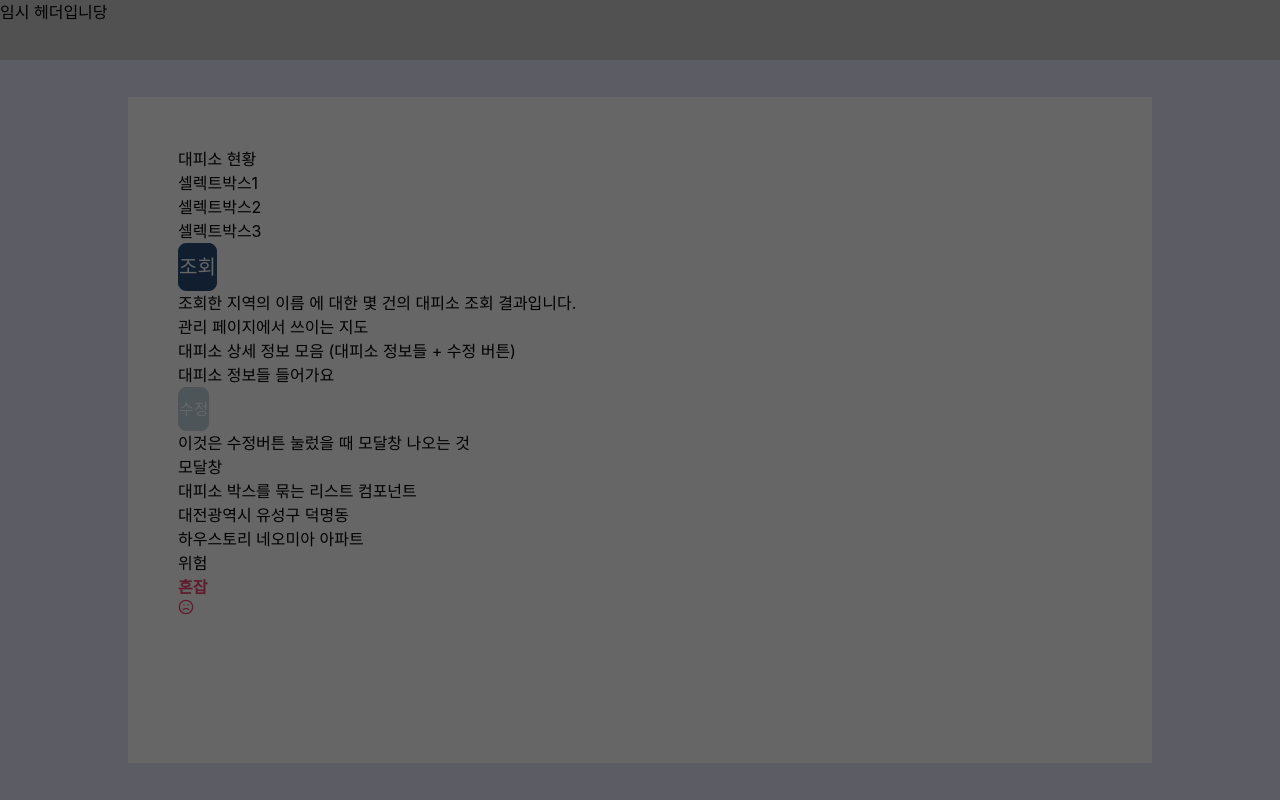
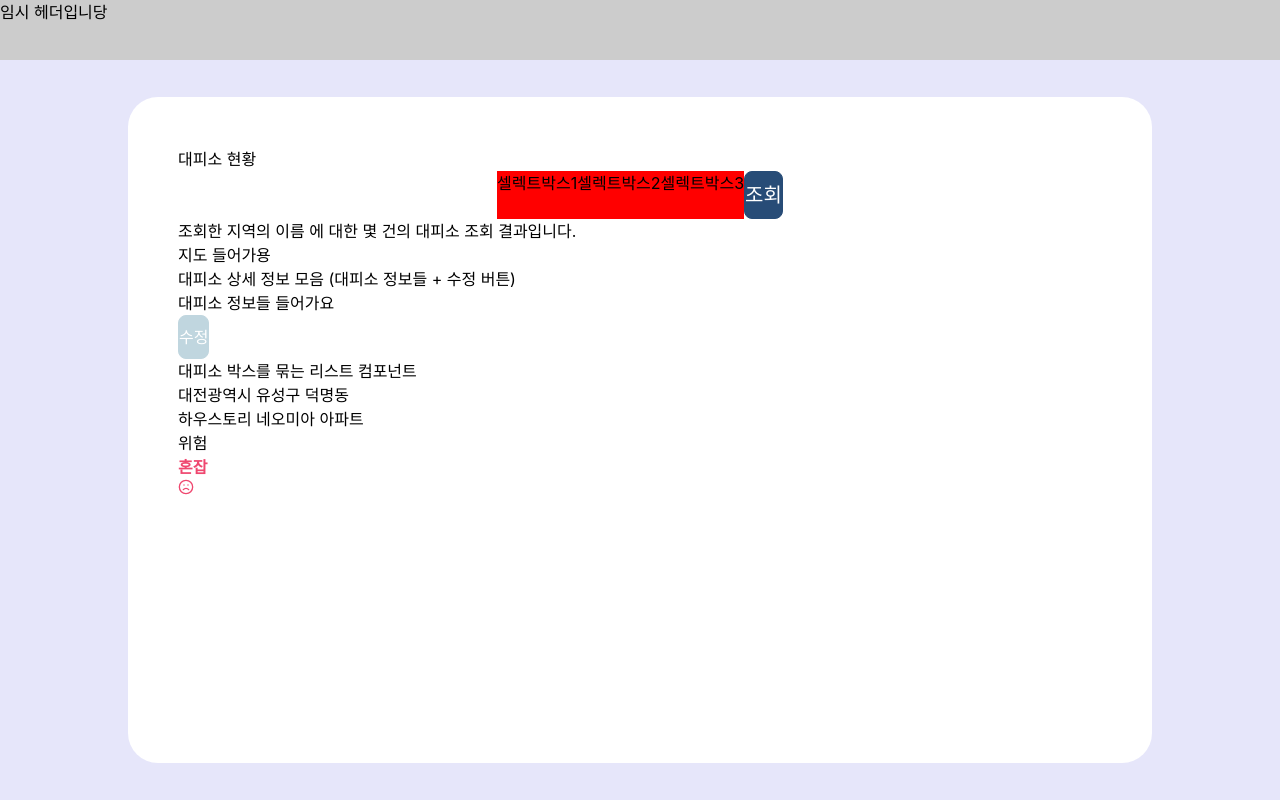
Before and after one commit to sseq007/goodnews, a React (Create React App) app in the folder good-news/: page /admin in a window 1280 px wide. Built offline with nearby package versions, Linux system fonts and the light colour scheme.

Commit message:
design: 관리자 페이지 이벤트 수정 및 레이아웃 수정

```diff
--- a/good-news/src/components/admin/AdminContentWrap.tsx
+++ b/good-news/src/components/admin/AdminContentWrap.tsx
@@ -1,3 +1,4 @@
+import styled from "styled-components";
 import Button from "../@common/Button";
 import MapAdmin from "./MapAdmin";
 import MapAdminInfoBoxList from "./MapAdminInfoBoxList";
@@ -13,14 +14,19 @@ const AdminContentWrap = () => {
     <>
       <div>대피소 현황</div>
       {/* 지역 조회 셀렉트 + 버튼 박스 */}
-      <div>
-        <div>셀렉트박스1</div>
-        <div>셀렉트박스2</div>
-        <div>셀렉트박스3</div>
-        <Button size="Large" color="Main" onClick={handleRegionClick} isActive>
+      <StyledRegionCheckWrapper>
+        <StyledTempSelect>셀렉트박스1</StyledTempSelect>
+        <StyledTempSelect>셀렉트박스2</StyledTempSelect>
+        <StyledTempSelect>셀렉트박스3</StyledTempSelect>
+        <Button
+          size="Large"
+          color="Main"
+          onClick={handleRegionClick}
+          isActive={true}
+        >
           조회
         </Button>
-      </div>
+      </StyledRegionCheckWrapper>
       <div>조회한 지역의 이름 에 대한 몇 건의 대피소 조회 결과입니다.</div>
       {/* 2분할 (지도+대피소정보) + (대피소 리스트) */}
       <div>
@@ -39,3 +45,15 @@ const AdminContentWrap = () => {
 };
 
 export default AdminContentWrap;
+
+// 임시 셀렉트박스 모양
+const StyledTempSelect = styled.div`
+  height: 48px;
+  background-color: red;
+`;
+
+// 지역 조회 셀렉트박스 + 버튼 wrapper
+const StyledRegionCheckWrapper = styled.div`
+  display: flex;
+  justify-content: center;
+`;
--- a/good-news/src/components/admin/MapAdmin.tsx
+++ b/good-news/src/components/admin/MapAdmin.tsx
@@ -1,6 +1,10 @@
+import styled from "styled-components";
+
 // 관리 페이지에서 쓰이는 지도
 const MapAdmin = () => {
-  return <div>관리 페이지에서 쓰이는 지도</div>;
+  return <StyledMapWrapper>지도 들어가용</StyledMapWrapper>;
 };
 
 export default MapAdmin;
+
+const StyledMapWrapper = styled.div``;
--- a/good-news/src/components/admin/MapAdminInfoBoxList.tsx
+++ b/good-news/src/components/admin/MapAdminInfoBoxList.tsx
@@ -1,10 +1,14 @@
+import React, { useState } from "react";
+
 import styled from "styled-components";
 import Button from "../@common/Button";
 
 // 대피소 상세 정보 모음 (대피소 정보들 + 수정 버튼)
 const MapAdminInfoBoxList = () => {
+  const [infoModal, setInfoModal] = useState(false);
   const handleEditInfoClick = () => {
     console.log("대피소 상세 정보 모음의 수정 버튼을 클릭했습니다.");
+    setInfoModal(true);
   };
 
   return (
@@ -16,16 +20,18 @@ const MapAdminInfoBoxList = () => {
           size="Medium"
           color="Sub"
           onClick={handleEditInfoClick}
-          isActive
+          isActive={true}
         >
           수정
         </Button>
       </div>
-      <div>
-        이것은 수정버튼 눌렀을 때 모달창 나오는 것
-        <StyledModalBackground />
-        <StyledModalContent>모달창</StyledModalContent>
-      </div>
+      {infoModal && (
+        <div>
+          이것은 수정버튼 눌렀을 때 모달창 나오는 것
+          <StyledModalBackground />
+          <StyledModalContent>모달창</StyledModalContent>
+        </div>
+      )}
     </>
   );
 };
@@ -41,4 +47,13 @@ const StyledModalBackground = styled.div`
   background: rgba(0, 0, 0, 0.6);
 `;
 
-const StyledModalContent = styled.div``;
+const StyledModalContent = styled.div`
+  width: 60%;
+  height: 75%;
+  position: absolute;
+  border-radius: 30px;
+  top: 50%;
+  left: 50%;
+  transform: translate(-50%, -50%);
+  background-color: #fff;
+`;
--- a/good-news/src/pages/AdminPage.tsx
+++ b/good-news/src/pages/AdminPage.tsx
@@ -29,5 +29,6 @@ const StyledAdminCard = styled.div`
   width: 80%;
   height: 90%;
   background-color: #fff;
+  border-radius: 30px;
   padding: 50px;
 `;
```
